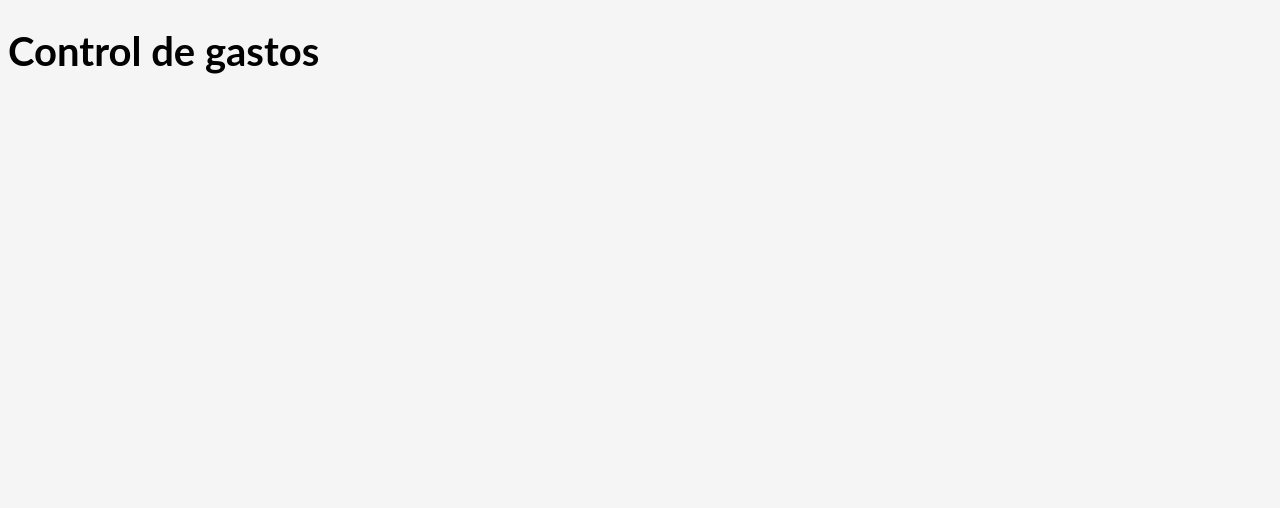
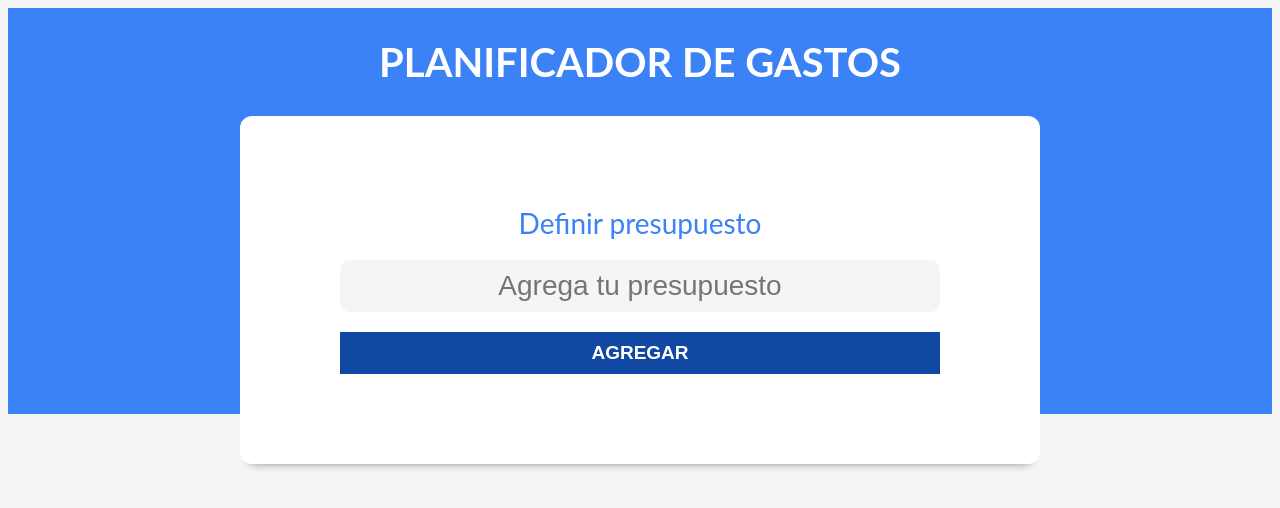
Before and after one commit to cesantaniello/control-gastos, a React app in the folder control-gastos/: page / in a window 1280 px wide. Shown: the top 508 px of the page. Built offline with nearby package versions, Linux system fonts and the light colour scheme; the HTML template or start-up script is replaced by a standard one.

Commit message:
Add Header and NuevoPresupuesto components

```diff
--- a/control-gastos/src/App.jsx
+++ b/control-gastos/src/App.jsx
@@ -1,10 +1,13 @@
 import { useState } from 'react'
+import Header from './components/Header'
 
 
 function App() {
 
   return (
-    <h1>Control de gastos</h1>
+    <div>
+      <Header />
+    </div>
   )
 }
 
--- /dev/null
+++ b/control-gastos/src/components/Header.jsx
@@ -0,0 +1,13 @@
+import React from 'react'
+import NuevoPresupuesto from './NuevoPresupuesto'
+
+const Header = () => {
+  return (
+    <header>
+        <h1>Planificador de gastos</h1>
+        <NuevoPresupuesto />
+    </header>
+  )
+}
+
+export default Header
--- /dev/null
+++ b/control-gastos/src/components/NuevoPresupuesto.jsx
@@ -0,0 +1,17 @@
+import React from 'react'
+
+const NuevoPresupuesto = () => {
+  return (
+    <div className='contenedor-presupuesto contenedor sombra'>
+        <form className='formulario'>
+            <div className='campo'>
+                <label>Definir presupuesto</label>
+                <input className='nuevo-presupuesto' type="text" placeholder='Agrega tu presupuesto'/>
+            </div>
+            <input type="submit" value="Agregar" />
+        </form>
+    </div>
+  )
+}
+
+export default NuevoPresupuesto
```
